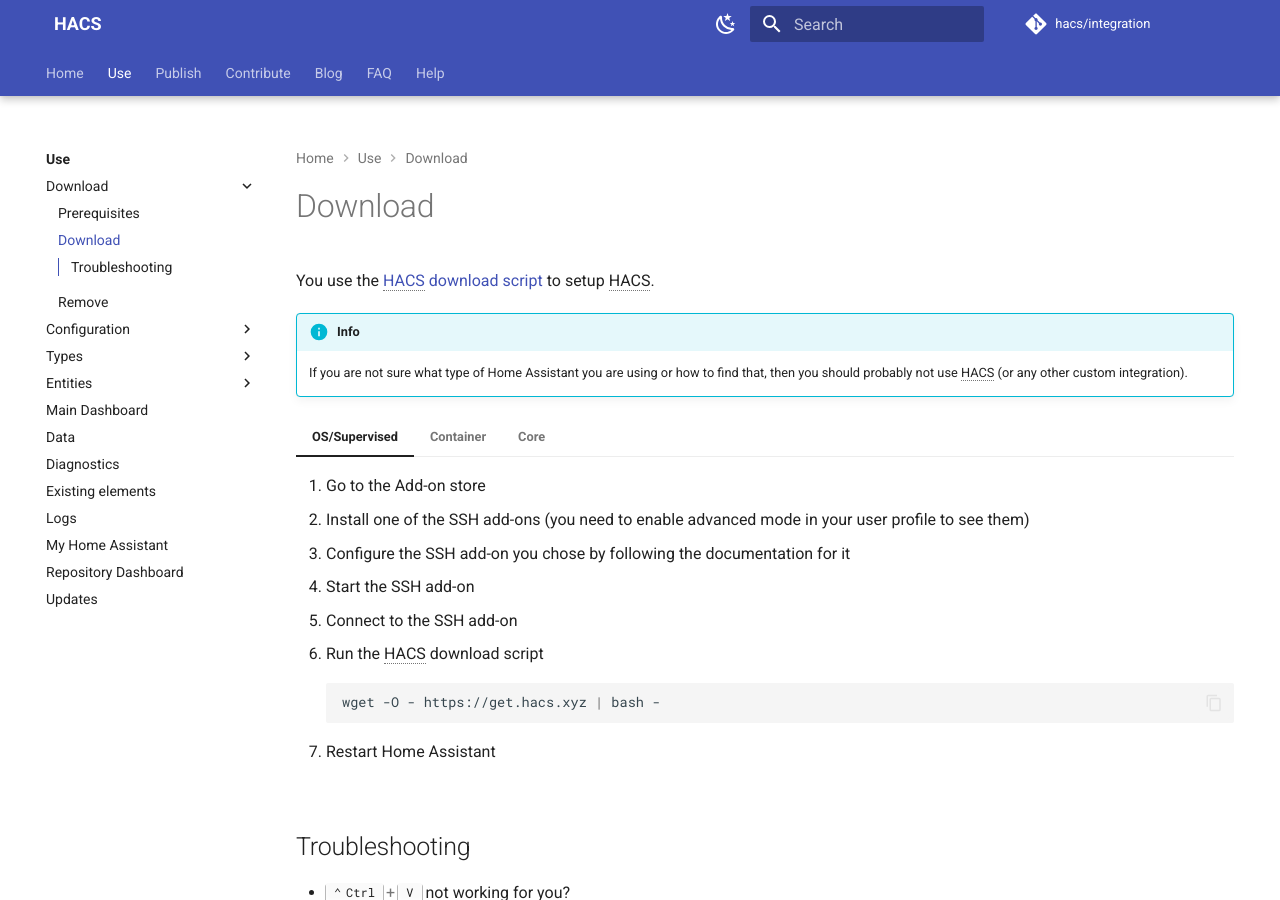
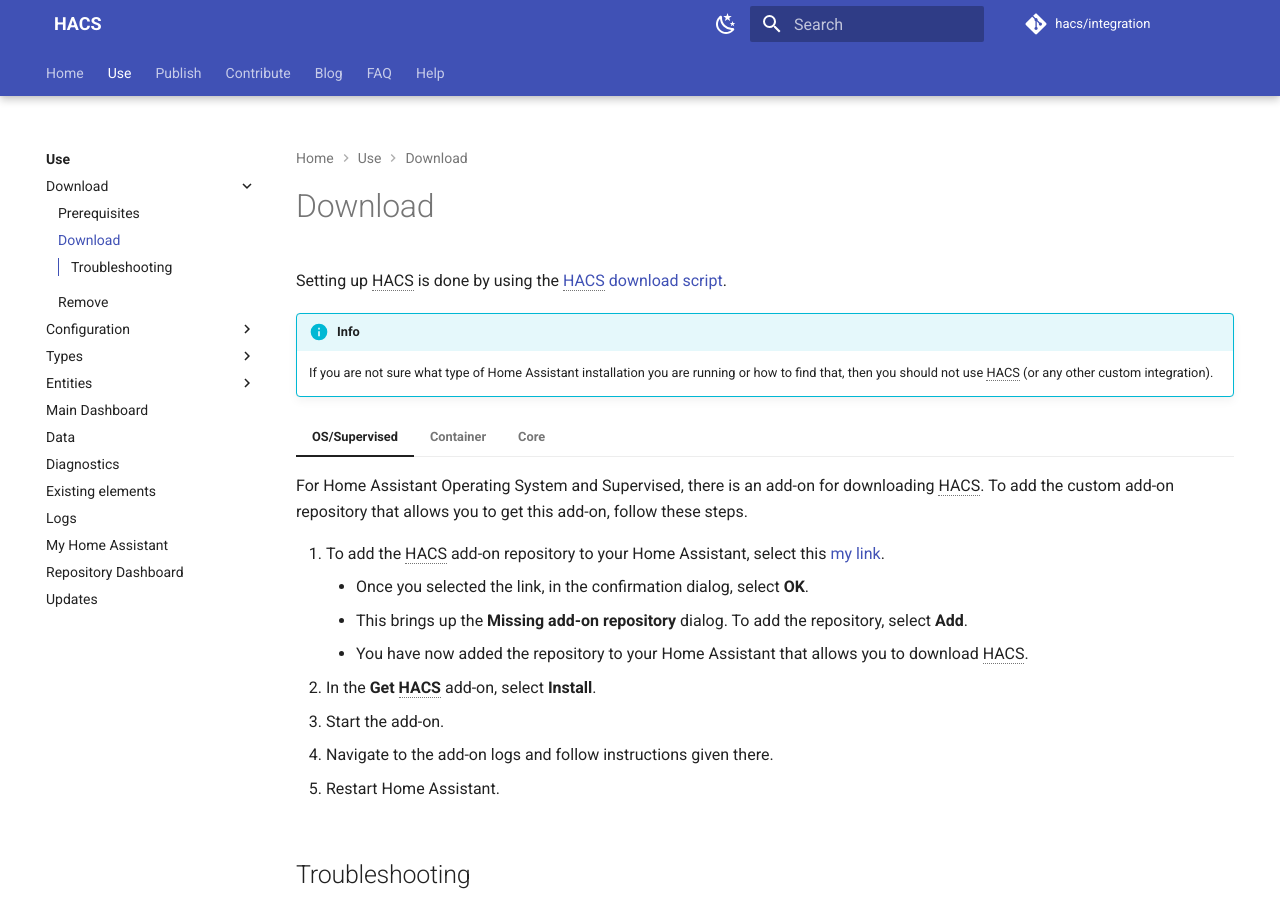
Before and after one commit to hacs/documentation, an MkDocs documentation site: the page built from source/docs/use/download/download.md, in a window 1280 px wide and 900 px high. Built offline with MkDocs 1.6.1 and Material for MkDocs 9.7.7, drawn with Linux system fonts in a browser that asks for light colours; plug-ins that fetch from the network failed and are left out; comment, search, counter and statistics services are not loaded.

Commit message:
Download HACS: Update OS steps to include add-on (#478)
* Update OS steps to include add-on

* Apply suggestions from code review

Co-authored-by: Joakim Sørensen <joasoe@gmail.com>

---------

Co-authored-by: Joakim Sørensen <joasoe@gmail.com>

````diff
--- a/source/docs/use/download/download.md
+++ b/source/docs/use/download/download.md
@@ -1,52 +1,49 @@
 ---
-id: download
 title: Download
 description: "HACS download steps"
 ---
-You use the [HACS download script](https://github.com/hacs/get) to setup HACS.
+Setting up HACS is done by using the [HACS download script](https://github.com/hacs/get).
 
 !!! info
-    If you are not sure what type of Home Assistant you are using or how to find that, then you should probably not use HACS (or any other custom integration).
+    If you are not sure what type of Home Assistant installation you are running or how to find that, then you should not use HACS (or any other custom integration).
 
 
 === "OS/Supervised"
 
-    1. Go to the Add-on store
-    1. Install one of the SSH add-ons (you need to enable advanced mode in your user profile to see them)
-    1. Configure the SSH add-on you chose by following the documentation for it
-    1. Start the SSH add-on
-    1. Connect to the SSH add-on
-    1. Run the HACS download script
+    For Home Assistant Operating System and Supervised, there is an add-on for downloading HACS. To add the custom add-on repository that allows you to get this add-on, follow these steps.
+
+    1. To add the HACS add-on repository to your Home Assistant, select this [my link](https://my.home-assistant.io/redirect/supervisor_addon/?addon=cb646a50_get&repository_url=https%3A%2F%2Fgithub.com%2Fhacs%2Faddons).
+        - Once you selected the link, in the confirmation dialog, select **OK**.
+        - This brings up the **Missing add-on repository** dialog. To add the repository, select **Add**.
+        - You have now added the repository to your Home Assistant that allows you to download HACS.
+    2. In the **Get HACS** add-on, select **Install**.
+    3. Start the add-on.
+    4. Navigate to the add-on logs and follow instructions given there.
+    5. Restart Home Assistant.
+
+=== "Container"
+
+    1. Open a terminal.
+    2. Go inside the container with `docker exec -it <name of container running homeassistant> bash`.
+    3. Run the HACS download script.
 
         ```bash
         wget -O - https://get.hacs.xyz | bash -
         ```
 
-    1. Restart Home Assistant
+    4. Restart Home Assistant.
 
-=== "Container"
+=== "Core"
 
-    1. Open a terminal
-    1. Go inside the container with `docker exec -it <name of container running homeassistant> bash`
-    1. Run the HACS download script
+    1. Open a terminal.
+    2. Change to the user that is running Home Assistant.
+    3. Run the HACS download script.
 
         ```bash
         wget -O - https://get.hacs.xyz | bash -
         ```
 
-    1. Restart Home Assistant
-
-=== "Core"
-
-    1. Open a terminal
-    1. Change to the user that is running Home Assistant
-    1. Run the HACS download script
-
-        ```bash
-        wget -O - https://get.hacs.xyz | bash -
-        ```
-
-    1. Restart Home Assistant
+    4. Restart Home Assistant.
 
 ## Troubleshooting
 
````
